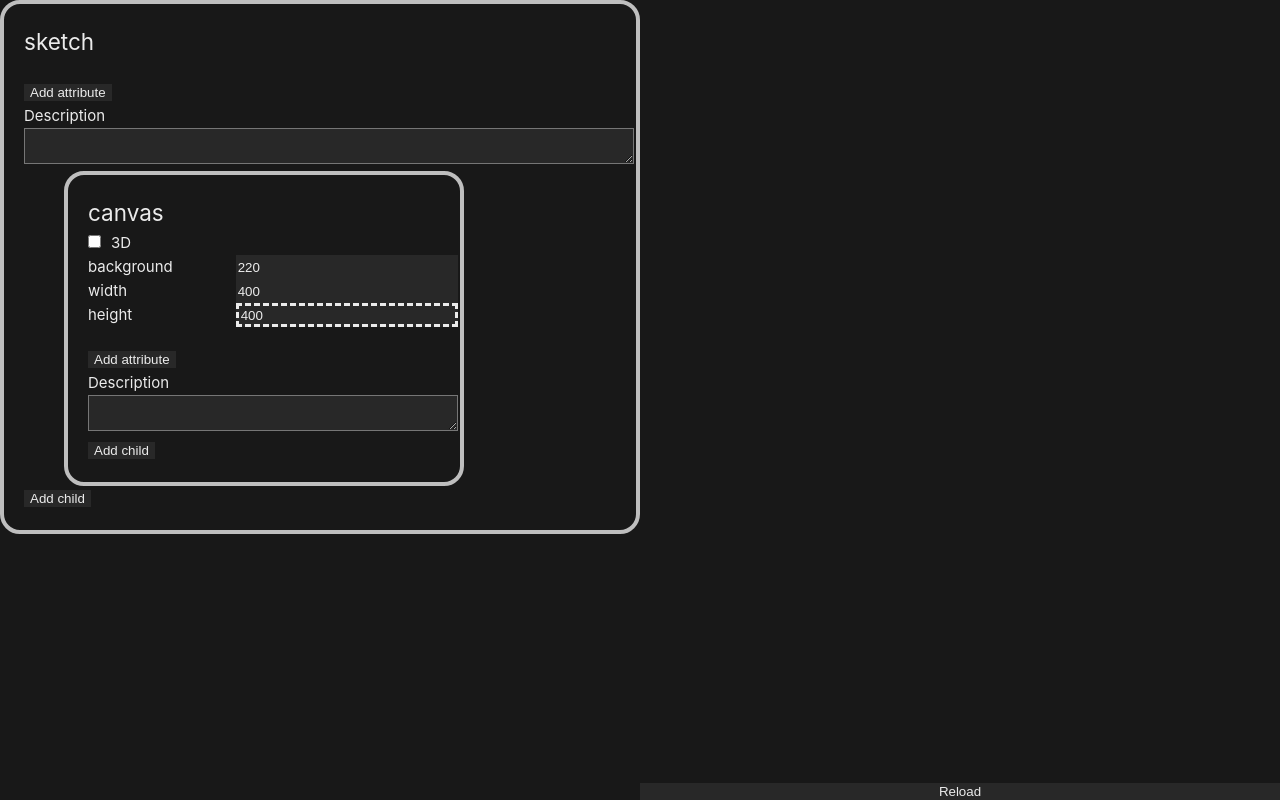
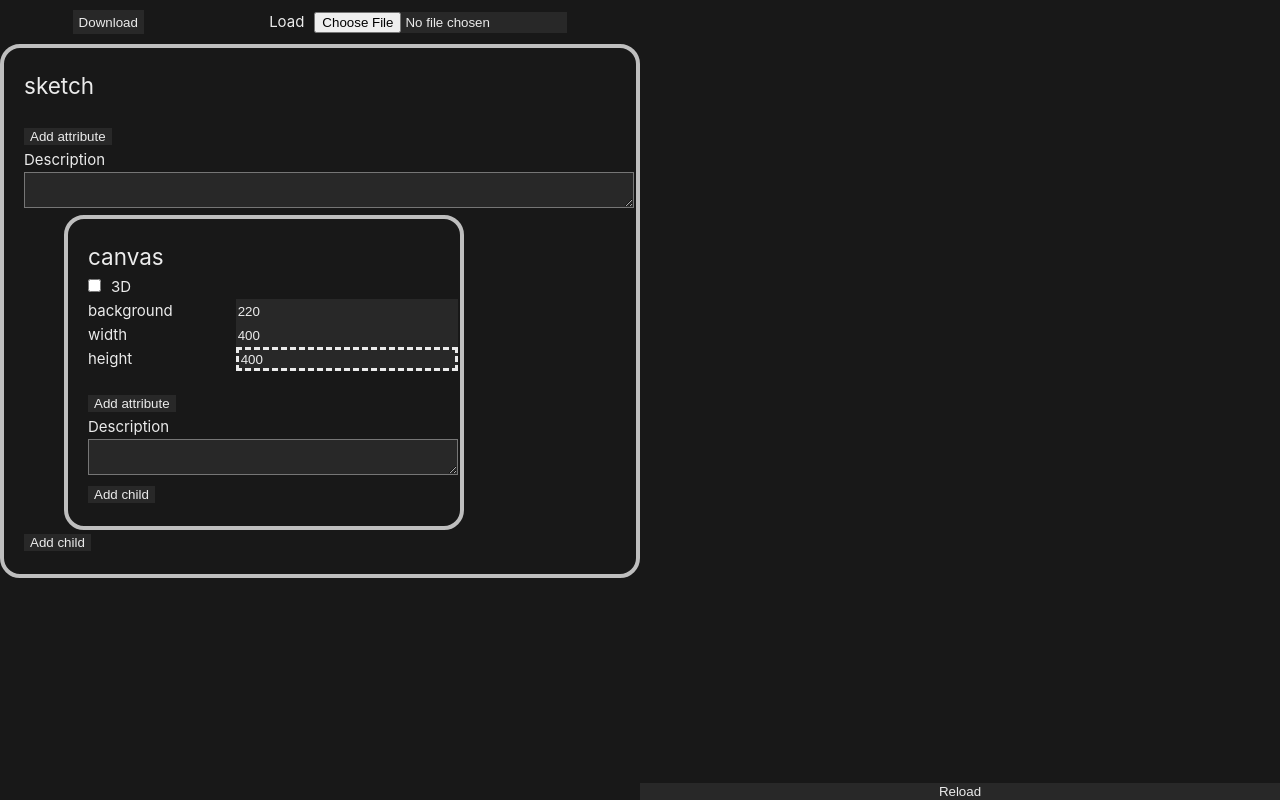
Before and after one commit to calebfoss/marker-editor, a Vue app: page / in a window 1280 px wide. Built offline with nearby package versions, Linux system fonts and the light colour scheme.

Commit message:
Add sketch download and load

```diff
--- a/src/components/Sketch.vue
+++ b/src/components/Sketch.vue
@@ -62,6 +62,36 @@ const rootElement: MarkerElement = reactive({
   description: ''
 })
 
+function downloadSketch(e: Event) {
+  const downloadLink = document.createElement('a')
+  const docString = JSON.stringify(rootElement)
+  const blob = new Blob([docString], { type: 'application/json' })
+  downloadLink.href = URL.createObjectURL(blob)
+  downloadLink.download = 'MarkerSketch.json'
+  downloadLink.click()
+}
+
+function regenerateKeys(element: MarkerElement) {
+  element.key = generateKey()
+  for (const child of element.children) {
+    regenerateKeys(child)
+  }
+}
+
+async function loadSketch(e: Event) {
+  const inputElement = e.target as HTMLInputElement
+  const { files } = inputElement
+  if (files === null) return
+  const file = files.item(0)
+  if (file === null) return
+  const fileString = await file.text()
+  const fileObj = JSON.parse(fileString)
+  regenerateKeys(fileObj)
+  Object.assign(rootElement, fileObj)
+  refreshPreview()
+  inputElement.value = ''
+}
+
 const iframeRef = ref<HTMLIFrameElement | null>(null)
 const appRef = ref<App | null>(null)
 
@@ -94,6 +124,13 @@ function refreshPreview() {
 
 <template>
   <section id="sketch-editor">
+    <nav style="display: flex; justify-content: space-around; padding: 10px">
+      <button @click="downloadSketch">Download</button>
+      <div>
+        <label for="file-select" style="margin-right: 10px">Load</label
+        ><input id="file-select" type="file" accept=".json" @change="loadSketch" />
+      </div>
+    </nav>
     <ElementEditor
       :element="rootElement"
       :docs="docs"
```
